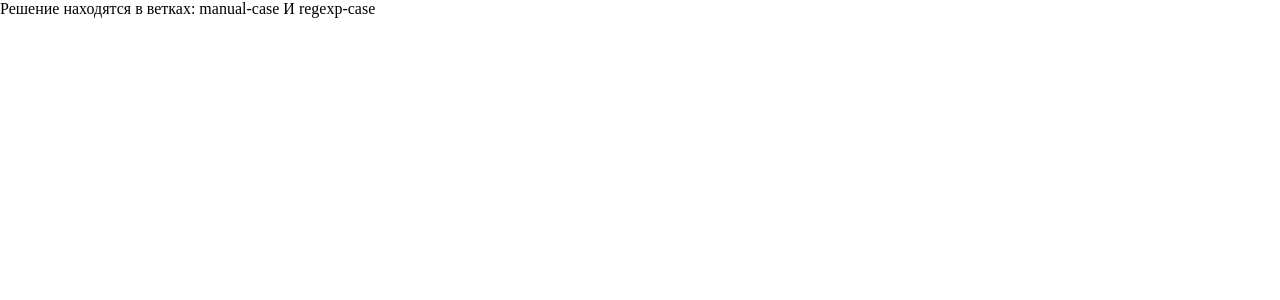
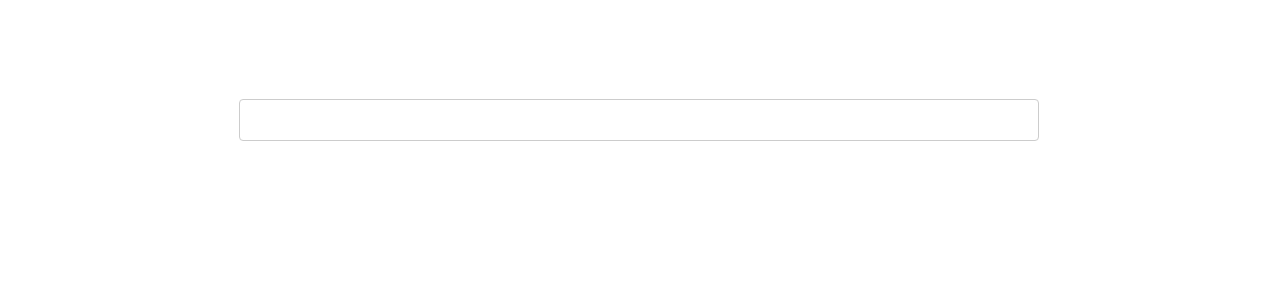
Before and after one commit to Top4ik228-Akey-Ivan/Highlight-case, a React (Vite) app: page / in a window 1280 px wide. Shown: the top 300 px of the page. Built offline with nearby package versions, Linux system fonts and the light colour scheme.

Commit message:
working highlight

```diff
--- a/package.json
+++ b/package.json
@@ -10,6 +10,7 @@
     "preview": "vite preview"
   },
   "dependencies": {
+    "antd": "^5.25.1",
     "react": "^19.1.0",
     "react-dom": "^19.1.0"
   },
@@ -22,6 +23,7 @@
     "eslint-plugin-react-hooks": "^5.2.0",
     "eslint-plugin-react-refresh": "^0.4.19",
     "globals": "^16.0.0",
+    "sass": "^1.88.0",
     "typescript": "~5.8.3",
     "typescript-eslint": "^8.30.1",
     "vite": "^6.3.5"
--- a/src/App.tsx
+++ b/src/App.tsx
@@ -1,10 +1,11 @@
 import './App.css';
+import HighlightedTextarea from './components/HighlightedTextarea';
 
 function App() {
 
   return (
     <>
-      Решение находятся в ветках: manual-case И regexp-case
+      <HighlightedTextarea />
     </>
   )
 }
--- /dev/null
+++ b/src/components/HighlightedTextarea.tsx
@@ -0,0 +1,193 @@
+import React, { useState, useMemo, useRef, useEffect } from 'react';
+import styles from '../styles/HighlightedTextArea.module.scss';
+
+interface Token {
+    text: string;
+    type: 'logical-operator' | 'key' | 'value' | 'bracket' | 'whitespace' | 'error' | 'unknown';
+}
+
+// Цвета для разных типов токенов
+const tokenColors: Record<Token['type'], string> = {
+    'unknown': '#00000080',
+    'logical-operator': '#9c27b0',
+    'key': '#2196f3',
+    'value': '#4caf50',
+    'bracket': 'transparent',
+    'whitespace': 'inherit',
+    'error': 'inherit'
+};
+
+const HighlightedTextarea: React.FC = () => {
+    const [content, setContent] = useState<string>('');
+    const textareaRef = useRef<HTMLDivElement>(null);
+    const highlightRef = useRef<HTMLDivElement>(null);
+
+    const tokenize = (text: string): Token[] => {
+        const regex = /([A-Za-z0-9_]+=)|("(?:\\"|[^"])*"|'[^']*')|(\(|\))|(AND|OR|NOT)|(\s+)/g;
+        const tokens: Token[] = [];
+        let match: RegExpExecArray | null;
+        let lastIndex = 0;
+        let expressionType: 'Type1' | 'Type2' | 'Mixed' | null = null;
+        let firstType: 'Type1' | 'Type2' | null = null;
+        let bracketCount = 0;
+        let lastBlockIndex: number | null = null;
+        let afterKey = false;
+
+        while ((match = regex.exec(text)) !== null) {
+            const tokenText = match[0];
+            const startIndex = match.index;
+
+            // Добавляем unknown, если между match-ами есть пропущенный текст
+            if (startIndex > lastIndex) {
+                const unknownText = text.slice(lastIndex, startIndex);
+                tokens.push({ text: unknownText, type: 'unknown' });
+            }
+
+            let type: Token['type'] = 'unknown'; // по умолчанию
+
+            if (match[1]) {
+                type = 'key';
+                if (expressionType === 'Type1') expressionType = 'Mixed';
+                else if (expressionType === null) expressionType = 'Type2';
+                if (firstType === null) firstType = 'Type2';
+                afterKey = true;
+            } else if (match[2]) {
+                type = 'value';
+                if (expressionType === null) {
+                    expressionType = 'Type1';
+                    if (firstType === null) firstType = 'Type1';
+                }
+                if (firstType === 'Type2' && !afterKey) type = 'error';
+                else if (firstType === 'Type1' && afterKey) type = 'error';
+                afterKey = false;
+            } else if (match[3]) {
+                type = 'bracket';
+                bracketCount += tokenText === '(' ? 1 : -1;
+                if (bracketCount < 0) type = 'error';
+            } else if (match[4]) {
+                type = 'logical-operator';
+                afterKey = false;
+            } else if (match[5]) {
+                type = 'whitespace';
+                afterKey = false;
+            }
+
+            tokens.push({ text: tokenText, type });
+
+            if (type === 'value') {
+                if (
+                    lastBlockIndex !== null &&
+                    !tokens.slice(lastBlockIndex).some(t => t.type === 'logical-operator')
+                ) {
+                    tokens[lastBlockIndex].type = 'error';
+                }
+                lastBlockIndex = tokens.length - 1;
+            }
+
+            lastIndex = regex.lastIndex;
+        }
+
+        // Добавляем оставшийся хвост как unknown
+        if (lastIndex < text.length) {
+            tokens.push({ text: text.slice(lastIndex), type: 'unknown' });
+        }
+
+        if (bracketCount !== 0) {
+            tokens.forEach(token => {
+                if (token.type === 'bracket') token.type = 'error';
+            });
+        }
+
+        return tokens;
+    };
+
+
+
+    const tokens = useMemo(() => tokenize(content), [content]);
+    console.log(tokens);
+
+    const saveSelection = () => {
+        const sel = window.getSelection();
+        if (sel && sel.rangeCount > 0) {
+            const range = sel.getRangeAt(0);
+            return {
+                startContainer: range.startContainer,
+                startOffset: range.startOffset
+            };
+        }
+        return null;
+    };
+
+    const restoreSelection = (saved: { startContainer: Node, startOffset: number } | null) => {
+        if (!saved) return;
+        const sel = window.getSelection();
+        if (sel) {
+            const range = document.createRange();
+            range.setStart(saved.startContainer, saved.startOffset);
+            range.collapse(true);
+            sel.removeAllRanges();
+            sel.addRange(range);
+        }
+    };
+
+
+    // Генерация HTML с подсветкой
+    const highlightedHTML = useMemo(() => {
+        return tokens.map(token => {
+            const style = token.type === 'error'
+                ? 'text-decoration: underline wavy red;'
+                : `color: ${tokenColors[token.type]};`;
+            return `<span style="${style}">${token.text}</span>`;
+        }).join('');
+    }, [tokens]);
+
+    // Обновление подсвеченного слоя
+    useEffect(() => {
+        if (highlightRef.current) {
+            highlightRef.current.innerHTML = highlightedHTML;
+        }
+    }, [highlightedHTML]);
+
+    // Обработчик изменения текста
+    const handleInput = (e: React.FormEvent<HTMLDivElement>) => {
+        const selection = saveSelection(); // сохраняем курсор
+        const newText = e.currentTarget.textContent || '';
+        setContent(newText);
+
+        // Задержка, чтобы DOM обновился
+        setTimeout(() => {
+            restoreSelection(selection);
+        }, 0);
+    };
+
+
+    // Обработчик вставки текста
+    const handlePaste = (e: React.ClipboardEvent<HTMLDivElement>) => {
+        e.preventDefault();
+        const text = e.clipboardData.getData('text/plain');
+        document.execCommand('insertText', false, text);
+    };
+
+    return (
+        <div className={styles.container}>
+            <div
+                ref={highlightRef}
+                className={styles.highlight}
+                aria-hidden="true"
+            />
+            <div
+                ref={textareaRef}
+                className={styles.textarea}
+                contentEditable
+                onInput={handleInput}
+                onPaste={handlePaste}
+                spellCheck={false}
+                suppressContentEditableWarning
+            >
+                {content}
+            </div>
+        </div>
+    );
+};
+
+export default HighlightedTextarea;
--- /dev/null
+++ b/src/styles/HighlightedTextArea.module.scss
@@ -0,0 +1,41 @@
+.container {
+  position: relative;
+  width: 800px;
+  height: 100%;
+  margin: 100px auto;
+  font-family: monospace;
+  font-size: 16px;
+  line-height: 1.5;
+}
+
+.highlight {
+  position: absolute;
+  top: 0;
+  left: 0;
+  width: 100%;
+  height: 100%;
+  pointer-events: none;
+  z-index: 1;
+  white-space: pre-wrap;
+  padding: 8px;
+  box-sizing: border-box;
+}
+
+.textarea {
+  position: relative;
+  z-index: 0;
+  width: 100%;
+  height: 100%;
+  color: rbba(0,0,0,0.5);
+  background: transparent;
+  padding: 8px;
+  box-sizing: border-box;
+  white-space: pre-wrap;
+  border: 1px solid #ccc;
+  border-radius: 4px;
+  outline: none;
+  transform: translateX(-1px) translateY(-1px);
+  &:focus {
+    border-color: #2196f3;
+  }
+}
```
Also changed, not shown: 1 other file (tests, documents, lock files or other folders).
